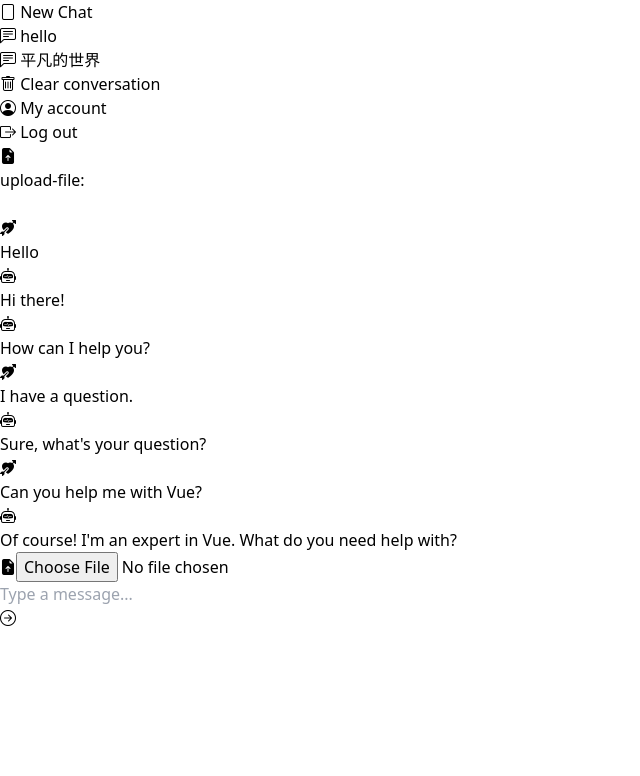
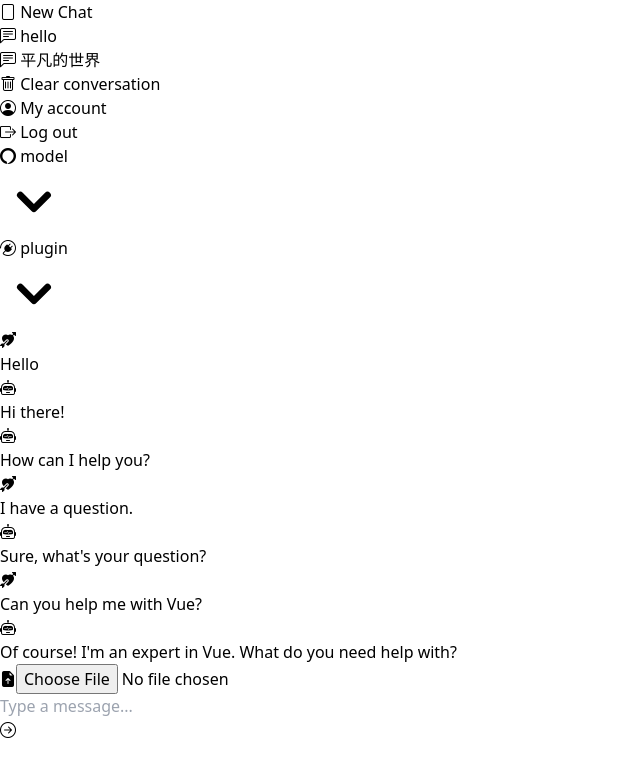
Before and after one commit to luorome31/chatbot-vue, a Vue app: page / in a window 1280 px wide. Shown: the top 776 px of the page, without its empty margins (0-640 px from the left). Built offline with nearby package versions, Linux system fonts and the light colour scheme.

Commit message:
调整文件上传UI，新增插件的选择

```diff
--- a/src/App.vue
+++ b/src/App.vue
@@ -20,6 +20,9 @@ function loadFile() {
     console.log(chatInput.value.selectedFile);
     chatMain.value.loadFile(chatInput.value.selectedFile);
 }
+function cancelFile() {
+    chatMain.value.cancelFile();
+}
 </script>
 <template>
     <div class="bg-white">
@@ -29,7 +32,10 @@ function loadFile() {
                 <div class="h-[90%] overflow-y-auto scroll-smooth" id="content-show">
                     <ChatMain ref="chatMain" />
                 </div>
-                <ChatInput ref="chatInput" @send-message="sendMessage" @load-file="loadFile" />
+                <ChatInput ref="chatInput"
+                @send-message="sendMessage"
+                @load-file="loadFile"
+                @cancel-file="cancelFile"/>
             </div>
         </div>
     </div>
--- a/src/views/ChatInput.vue
+++ b/src/views/ChatInput.vue
@@ -1,7 +1,17 @@
 <template>
     <div class="h-[10%] mx-32 my-2 rounded-lg">
-
         <div class="bg-slate-100 rounded-xl shadow-md w-auto p-3 flex">
+            <div v-if="selectedFile!=null"
+                class="p-3 flex max-h-fit max-w-fit bg-slate-300 rounded-lg shrink-0 shadow-md space-x-2 items-center justify-center">
+                <div>
+                    <div>{{ selectedFileName }}</div>
+                </div>
+                <div>
+                    <button @click="cancelFile">
+                        <i class="bi bi-trash"></i>
+                    </button>
+                </div>
+            </div>
             <div class="text-gray-600 p-3 w-20 justify-center flex">
                 <button @click="openFileSelector">
                     <i class="bi bi-file-earmark-arrow-up-fill text-3xl"></i>
@@ -9,13 +19,8 @@
                 </button>
             </div>
 
-            <input
-                type="text"
-                class="w-full p-2 rounded-lg text-gray-600 text-base focus:outline-none"
-                placeholder="Type a message..."
-                v-model="inputValue"
-                @keyup.enter="sendMessage"
-            />
+            <input type="text" class="w-full p-2 rounded-lg text-gray-600 text-base focus:outline-none"
+                placeholder="Type a message..." v-model="inputValue" @keyup.enter="sendMessage" />
 
             <div class="text-gray-600 p-3 w-20 justify-center flex">
                 <button>
@@ -27,25 +32,39 @@
 </template>
 
 <script setup>
-import { ref } from 'vue';
-const loadInput = ref(null);
-const inputValue = document.getElementById('loadInput');
-const emit = defineEmits(['send-message','load-file'])
+import { computed, ref } from 'vue';
+const emit = defineEmits(['send-message', 'load-file','cancel-file'])
+
+//属性：用户输入的消息、用户选择的文件
+const inputValue = ref('');
 const selectedFile = ref(null);
+//计算属性：用户选择的文件名，用于显示
+const selectedFileName = computed(()=>{
+    return selectedFile.value?.name;
+})
+//方法：打开文件选择器
 const openFileSelector = () => {
     const input = document.getElementById('loadInput');
     input.click();
 };
+//方法：加载文件
 const loadFile = (e) => {
     const file = e.target.files[0];
     selectedFile.value = file;
     emit('load-file');
 };
+//方法：取消文件
+const cancelFile = () => {
+    console.log('cancel');
+    selectedFile.value = null;
+    emit('cancel-file');
+};
+//方法：发送消息（传递给父组件）
 function sendMessage() {
     emit('send-message', inputValue.value);
     inputValue.value = '';
 }
-defineExpose({selectedFile});
+defineExpose({ selectedFile });
 </script>
 
 <style lang="scss" scoped></style>
--- a/src/views/ChatMain.vue
+++ b/src/views/ChatMain.vue
@@ -1,6 +1,6 @@
 <template>
     <div>
-        <div><TopBar ref="topBar"></TopBar></div>
+        <div><TopBar ref="topBar" @model-change="modelChange" @plugin-change="pluginChange"></TopBar></div>
         <div class="mx-32 flex flex-col space-y-5 w-auto h-auto items-start justify-start">
             <div class="space-y-2">
                 <MessageItem v-for="msg in conversation" :message="msg.message" :is_user="msg.isUser"></MessageItem>
@@ -13,7 +13,17 @@
 import { ref, reactive, nextTick, watchEffect, watch } from 'vue';
 import MessageItem from './MessageItem.vue';
 import TopBar from './TopBar.vue';
+//历史对话记录
 const conversation = ref([]);
+//用户选择的文件、用户输入的消息、模型
+const selectedFile = ref(null);
+const userInput = ref(null);
+const model = ref("GPT-3.5");
+const plugin = ref("");
+//会话Id
+const sessionId = ref(null);
+
+//测试值
 conversation.value = [
     { message: "Hello", isUser: true },
     { message: "Hi there!", isUser: false },
@@ -24,8 +34,7 @@ conversation.value = [
     { message: "Of course! I'm an expert in Vue. What do you need help with?", isUser: false }
 ];
 let offset = 0;
-const selectedFile = ref(null);
-const sessionId = ref(null);
+
 const topBar = ref(null);
 const chatResponse = (messageContainer, question) => {
     messageContainer.value = "";
@@ -46,6 +55,7 @@ const chatResponse = (messageContainer, question) => {
 
 
 const sendQuestion = async (question) => {
+    userInput.value = question;
     const flowMessage = ref("Please wait a moment...");
     conversation.value.push({ message: question, isUser: true });
     const item = reactive({
@@ -76,10 +86,18 @@ const changeHistory = (propSessionId) => {
 }
 const loadFile = async(file) => {
     selectedFile.value = file;
-    topBar.value.setUploadFile(file.name);
+}
+const cancelFile = () => {
+    selectedFile.value = null;
+}
+const modelChange = (value) => {
+    model.value = value;
+}
+const pluginChange = (value) =>{
+    plugin.value = value;
 }
 defineExpose({
-    sendQuestion, addChat,changeHistory,loadFile
+    sendQuestion, addChat,changeHistory,loadFile,cancelFile,
 })
 </script>
 
--- a/src/views/Dropdown.vue
+++ b/src/views/Dropdown.vue
@@ -1,7 +1,8 @@
 <template>
   <div class="relative inline-block text-left">
     <div>
-        <button @click="toggleDropdown" type="button" class="inline-flex justify-center w-full rounded-md border border-gray-300 shadow-sm px-4 py-2 bg-white text-sm font-medium text-gray-700 hover:bg-gray-50 focus:outline-none focus:ring-2 focus:ring-offset-2 focus:ring-indigo-500">
+      <button @click="toggleDropdown" type="button" class="font-mono inline-flex justify-center w-full rounded-md border border-gray-300 shadow-sm px-4 py-2 bg-white text-sm font-bold text-gray-700 hover:bg-gray-100 focus:outline-none focus:ring-2 focus:ring-offset-2 focus:ring-indigo-500">
+        <i :class="selectedIcon"></i>
         {{ selectedLabel }}
         <svg class="-mr-1 ml-2 h-5 w-5" xmlns="http://www.w3.org/2000/svg" viewBox="0 0 20 20" fill="currentColor" aria-hidden="true">
           <path fill-rule="evenodd" d="M5.293 7.293a1 1 0 011.414 0L10 10.586l3.293-3.293a1 1 0 111.414 1.414l-4 4a1 1 0 01-1.414 0l-4-4a1 1 0 010-1.414z" clip-rule="evenodd" />
@@ -19,12 +20,10 @@
   </div>
 </template>
 
-  <script>
+<script setup>
 import { ref, computed } from 'vue';
 
-  export default {
-    name: 'Dropdown',
-    props: {
+const props = defineProps({
   options: {
     type: Array,
     required: true
@@ -32,31 +31,34 @@
   modelValue: {
     type: [String, Number, Object],
     default: null
+  },
+  icon: {
+    type: Number,
+  },
+  title: {
+    type: String,
   }
-    },
-    setup(props, { emit }) {
+});
+
+const emit = defineEmits(['update:modelValue']);
 const isOpen = ref(false);
-
+const icon = ref(props.icon);
+const title = ref(props.title);
 const toggleDropdown = () => {
   isOpen.value = !isOpen.value;
 };
 
 const selectOption = (option) => {
-        emit('update:modelValue', option.value);
+  emit('update:modelValue', option.label);
   isOpen.value = false;
 };
 
 const selectedLabel = computed(() => {
-        // const selected = props.options.find(option => option.value === props.modelValue);
-        // return selected ? selected.label : 'Select an option';
+  const selected = props.options.find(option => option.label === props.modelValue);
+  return selected ? selected.label : title.value;
 });
 
-      return {
-        isOpen,
-        toggleDropdown,
-        selectOption,
-        selectedLabel
-      };
-    }
-  };
+const selectedIcon = computed(() => {
+  return icon.value==1 ? 'bi bi-alexa mr-2' : 'bi bi-plugin mr-2';
+});
 </script>
--- a/src/views/TopBar.vue
+++ b/src/views/TopBar.vue
@@ -2,13 +2,8 @@
     <div class="h-[10%] ml-10 rounded-lg">
         <div class="bg-white w-auto flex text-center items-center shadow-sm justify-between">
             <div class="flex space-x-3 p-2">
-                <i class="bi bi-file-earmark-arrow-up-fill text-xl"></i>
-                <div>
-                    upload-file: {{uploadFile}}
-                </div>
-            </div>
-            <div class="flex space-x-3 p-2">
-                <Dropdown :options="options" v-model="selectedOption" />
+                <Dropdown :options="models" v-model="selectedModel" :icon="1" :title="`model`" />
+                <Dropdown :options="plugins" v-model="selectedPlugin" :icon="2" :title="`plugin`"/>
             </div>
         </div>
     </div>
@@ -16,19 +11,32 @@
 
 <script setup>
 import Dropdown from './Dropdown.vue';
-import { ref } from 'vue';
-const options = [
+import { ref, watch } from 'vue';
+
+const emit = defineEmits(['model-change','plugin-change']);
+const models = [
     { value: 1, label: 'GPT-3.5' },
     { value: 2, label: 'GPT-4o' },
     { value: 3, label: 'dengxi' }
 ];
+const plugins = [
+    { value: 1, label: 'plugin1' },
+    { value: 2, label: 'plugin2' },
+    { value: 3, label: 'plugin3' }
+];
 const uploadFile = ref(null);
-const selectedOption = ref(null);
-
+const selectedModel = ref(null);
+const selectedPlugin = ref(null);
 const setUploadFile = (file) => {
     uploadFile.value = file;
 };
-defineExpose({ setUploadFile, selectedOption });
+watch(() => selectedModel.value, (value) => {
+    emit('model-change', value);
+});
+watch(() => selectedPlugin.value, (value) => {
+    emit('plugin-change', value);
+});
+defineExpose({ setUploadFile, selectedModel });
 </script>
 
 <style lang="scss" scoped></style>
```
Lines whose indentation alone changed are shown as unchanged.
